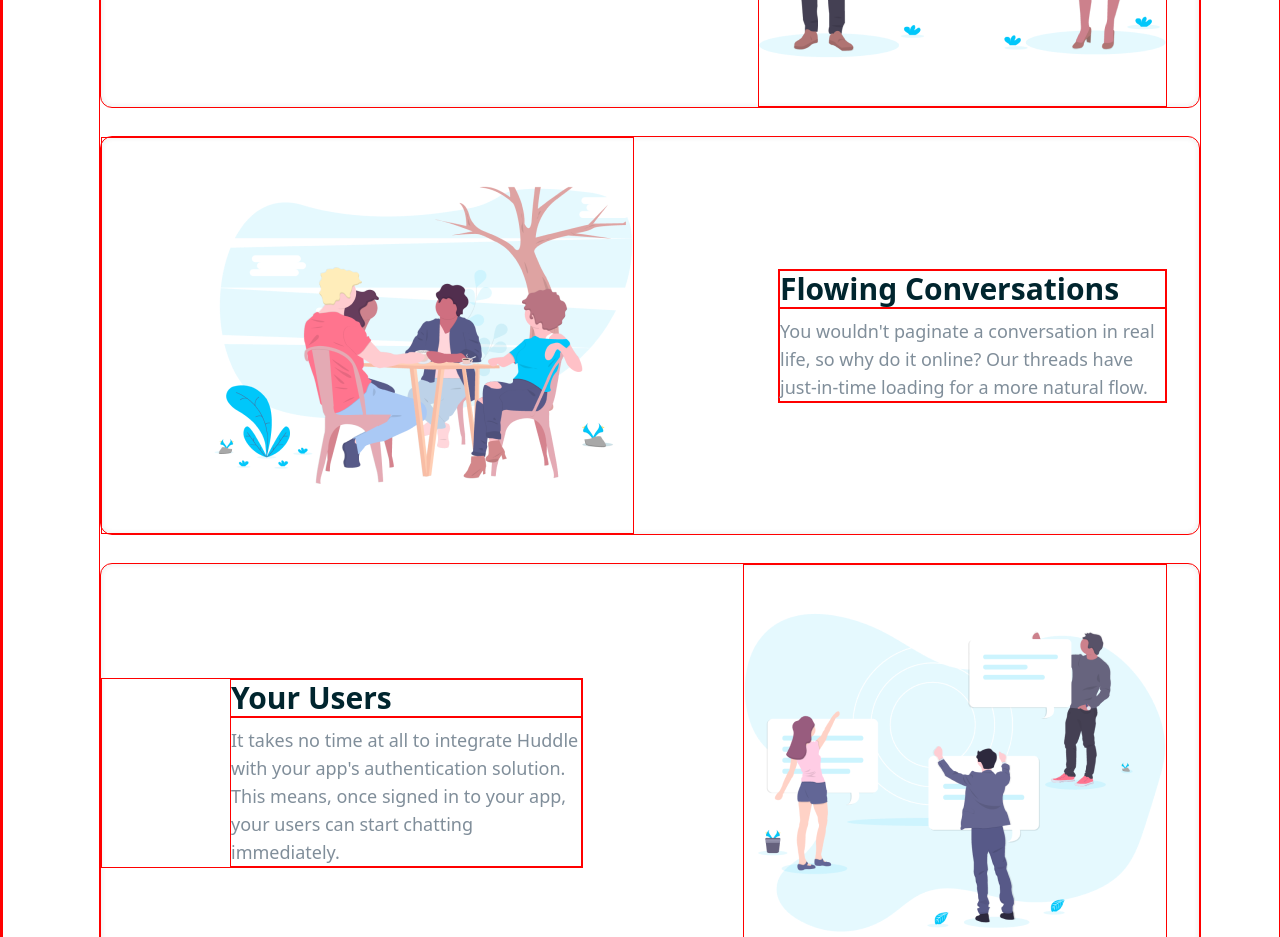
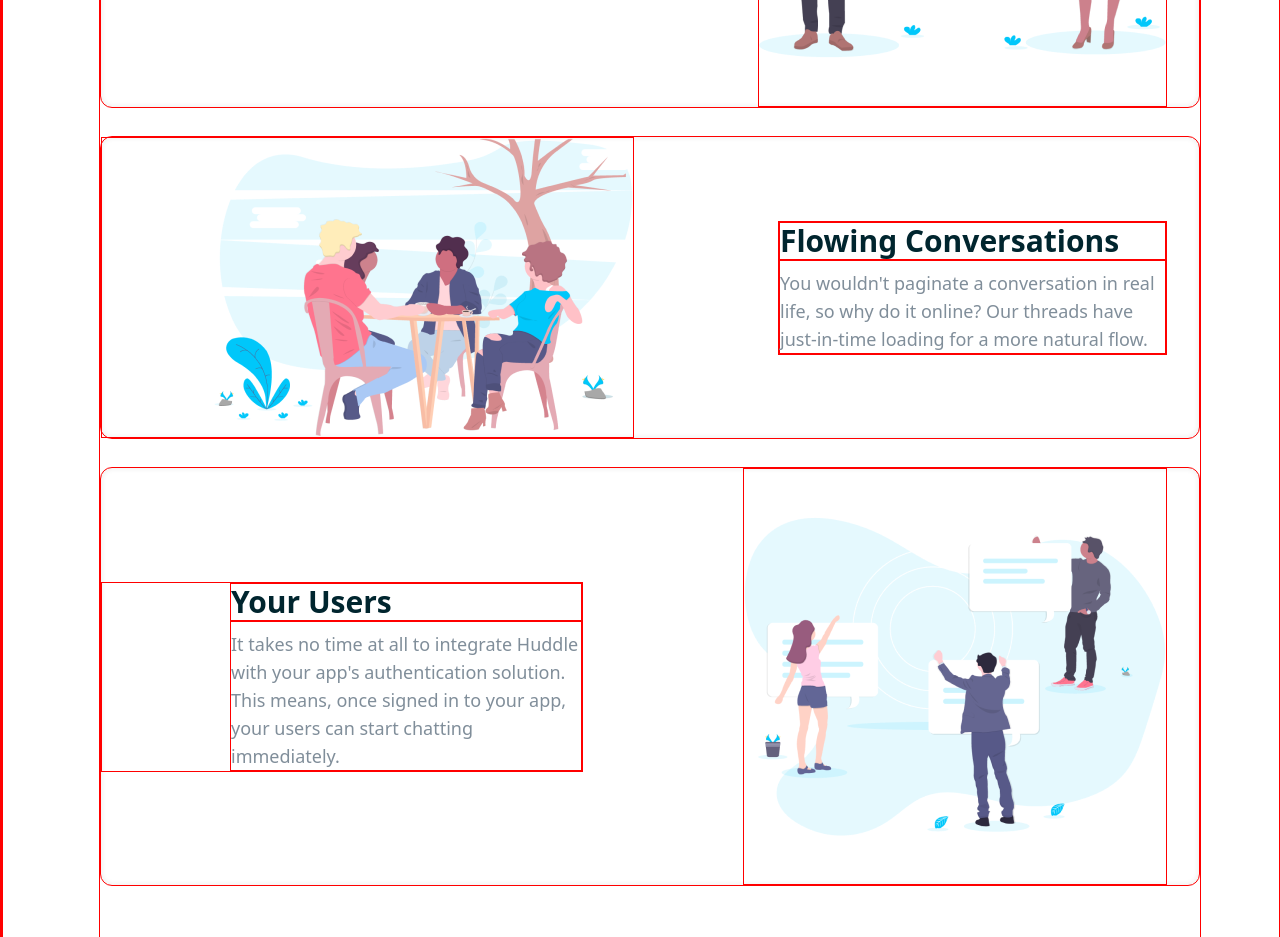
Before and after one commit to Georginio-prod/Huddle-landing-, a website built with Vite: page index.html in a window 1280 px wide. Shown: the part 1220-2157 px from the top of the page. Built offline with nearby package versions, Linux system fonts and the light colour scheme.

Commit message:
add verification

```diff
--- a/index.html
+++ b/index.html
@@ -86,7 +86,7 @@
         <div
           class="flex-row gap-36 flex max-w-maxWidth rounded-xl shadow-custom_inner justify-center items-center pr-8"
         >
-          <img src="./public/grow_together (1).png" alt="img" class="pl-28 pt-12 pb-12" />
+          <img src="./public/grow_together (1).png" alt="img" class="pl-28 " />
           <div class="flex-col">
             <p class="text-colorH2 text-3xl font-semibold">
               Flowing Conversations
```
